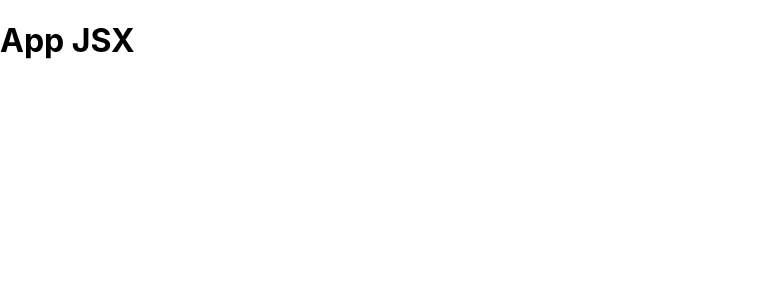
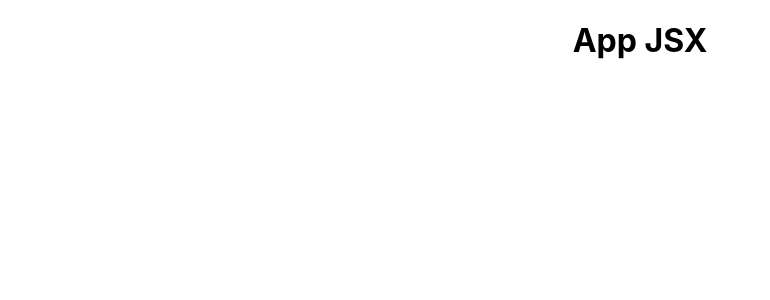
Before and after one commit to namanajmera/GSIV23_NAMAN_AJMERA, a React (Create React App) app: page / in a window 1280 px wide. Shown: the top 300 px of the page, without its empty margins (0-770 px from the left). Built offline with nearby package versions, Linux system fonts and the light colour scheme.

Commit message:
Added: Add the Less Craco for enhanced CSS.

```diff
--- /dev/null
+++ b/craco.config.js
@@ -0,0 +1,5 @@
+const CracoLessPlugin = require("craco-less");
+
+module.exports = {
+  plugins: [{ plugin: CracoLessPlugin }],
+};
--- a/src/App.jsx
+++ b/src/App.jsx
@@ -1,8 +1,8 @@
-import "./App.css";
+import "./App.less";
 
 function App() {
   return (
-    <div className="">
+    <div className="App">
       <h1>App JSX</h1>
     </div>
   );
```
Also changed, not shown: package.json (+5 -3 lines), src/App.less (renamed from src/App.css), 1 other file (tests, documents, lock files or other folders).
